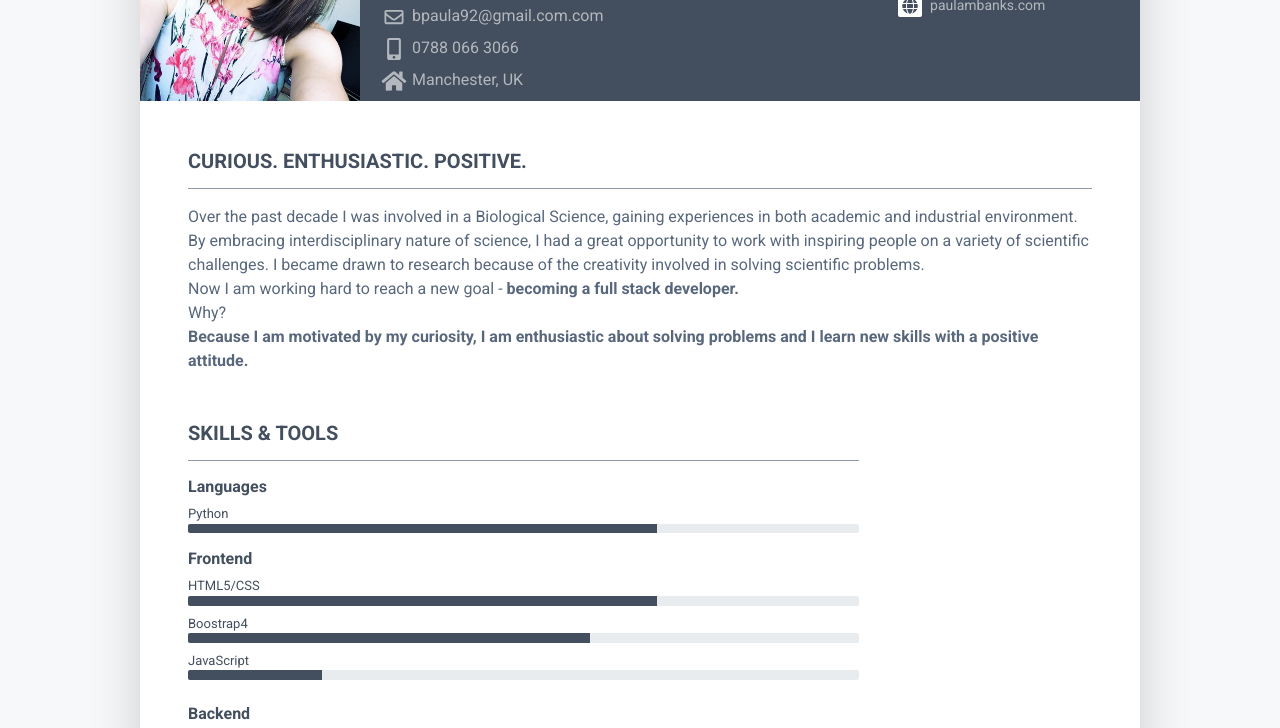
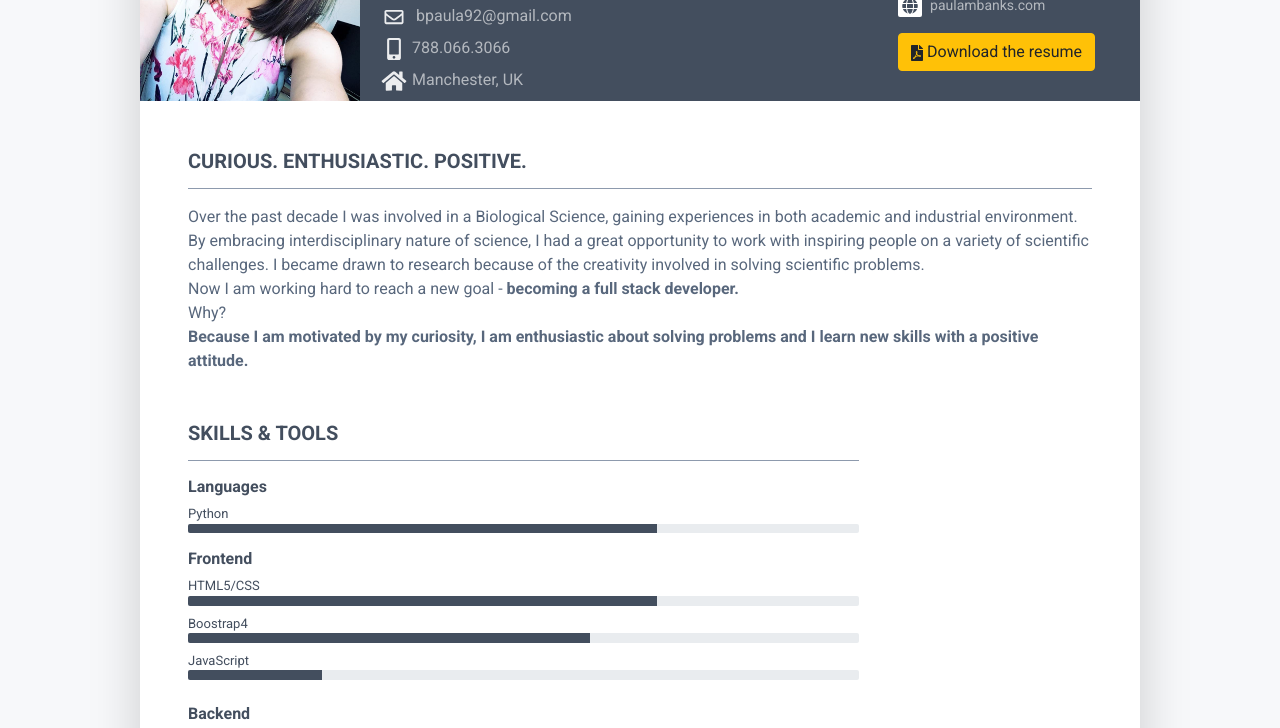
Before and after one commit to paulambanks/paulambanks.github.io, a plain HTML site: page index.html in a window 1280 px wide. Shown: the part 149-877 px from the top of the page. Drawn offline with Linux system fonts and the light colour scheme.

Commit message:
Update index.html
Added email link with JS to avoid potential spammers, added link to personal project website. Also added link to download the pdf resume file.

```diff
--- a/index.html
+++ b/index.html
@@ -16,7 +16,7 @@
 
     <!-- FontAwesome JS-->
     <script defer src="https://use.fontawesome.com/releases/v5.1.1/js/all.js" integrity="sha384-BtvRZcyfv4r0x/phJt9Y9HhnN5ur1Z+kZbKVgzVBAlQZX4jvAuImlIz+bG7TS00a" crossorigin="anonymous">
-		</script>
+	</script>
 
     <!-- Theme CSS-->
     <link id="theme-style" rel="stylesheet" href="css/pillar-1.css">
@@ -35,9 +35,18 @@
 						    <h1 class="name mt-0 mb-1 text-white text-uppercase text-uppercase">Paula Banks</h1>
 						    <div class="title mb-3">Junior Programmer</div>
 						    <ul class="list-unstyled">
-							    <li class="mb-2"><a href="#"><i class="far fa-envelope fa-fw mr-2" data-fa-transform="grow-3"></i>bpaula92@gmail.com.com</a></li>
-							    <li class="mb-2"><a href="#"><i class="fas fa-mobile-alt fa-fw mr-2" data-fa-transform="grow-6"></i>0788 066 3066</a></li>
-							    <li class="mb-2"><a href="#"><i class="fas fa-home fa-fw mr-2" data-fa-transform="grow-6"></i>Manchester, UK</a></li>
+							    <li class="mb-2">
+							    	<i class="far fa-envelope fa-fw mr-2" data-fa-transform="grow-3"></i>
+							    	<SCRIPT type='text/javascript'>
+									a='bpaula92';
+									b='gmail.com'
+									document.write('<A hre'+'f="mai'+'lto:'+a+'@'+b+'">');
+										document.write(a+'@'+b+'</a>');
+									</SCRIPT>
+						    	</li>
+							    <li class="mb-2">
+							    	<i class="fas fa-mobile-alt fa-fw mr-2" data-fa-transform="grow-6"></i><a href="#">788.066.3066</a></li>
+								<li class="mb-2"><i class="fas fa-home fa-fw mr-2" data-fa-transform="grow-6"></i><a href="#">Manchester, UK</a></li>
 						    </ul>
 					    </div><!--//primary-info-->
 					    <div class="secondary-info ml-md-auto mt-2">
@@ -46,8 +55,10 @@
 											<a href="https://www.linkedin.com/in/paulambanks/"><span class="fa-container text-center mr-2"><i class="fab fa-linkedin-in fa-fw"></i></span>linkedin.com/in/paulambanks</a></li>
 										<li class="mb-3">
 											<a href="https://github.com/paulambanks"><span class="fa-container text-center mr-2"><i class="fab fa-github-alt fa-fw"></i></span>github.com/paulambanks</a></li>
+										<li class="mb-3">
+											<a href="#"><span class="fa-container text-center mr-2"><i class="fas fa-globe"></i></span>paulambanks.com</a></li>
 										<li>
-											<a href="#"><span class="fa-container text-center mr-2"><i class="fas fa-globe"></i></span>paulambanks.com</a></li>
+											<a href="/images/paulambanks_resume.pdf" download="paulambanks_resume"><button class="btn btn-warning"><i class="fas fa-file-pdf"></i> Download the resume</button></a></li>
 						    </ul>
 					    </div><!--//secondary-info-->
 
@@ -155,7 +166,7 @@
 									    </div><!--//resume-timeline-item-header-->
 									    <div class="resume-timeline-item-desc">
 									    	<p> <strong>Personal Project:</strong>
-											<a href="#"><i class="fas fa-link"></i>www.ridiculous-thoughts.com</a> - multi-user dynamic website in Python-Django
+											<a href="ridiculous-thoughts.com"><i class="fas fa-link"></i>www.ridiculous-thoughts.com</a> - multi-user dynamic website in Python-Django
 									    	</p>
 										    <p> <strong>Objective and Motivation:</strong> At the beginning of 2018, I embarked on the journey of learning web development. I began by learning and understanding Python and working on small projects and programs. One of such projects introduced me to the Django framework, which I chose to implement as a backend for my personal project. </p>
 
```
